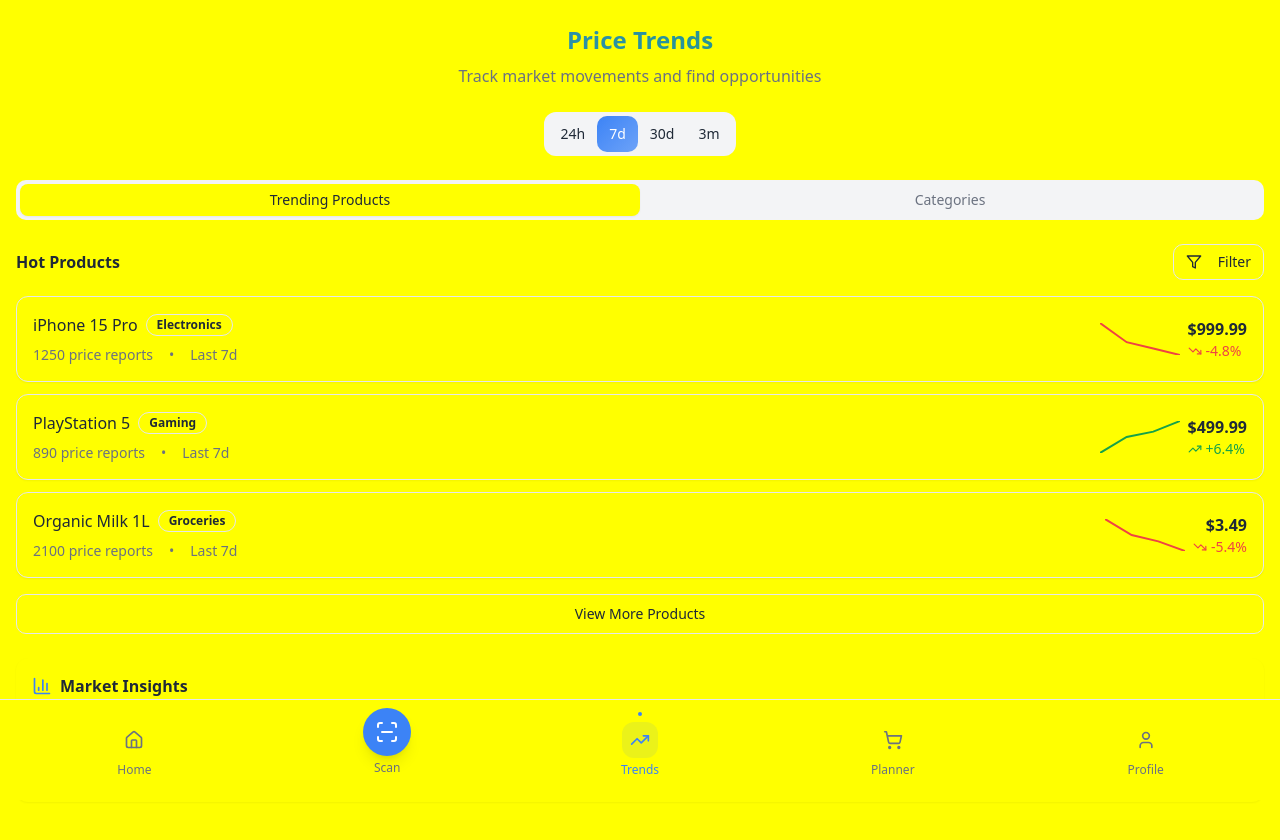
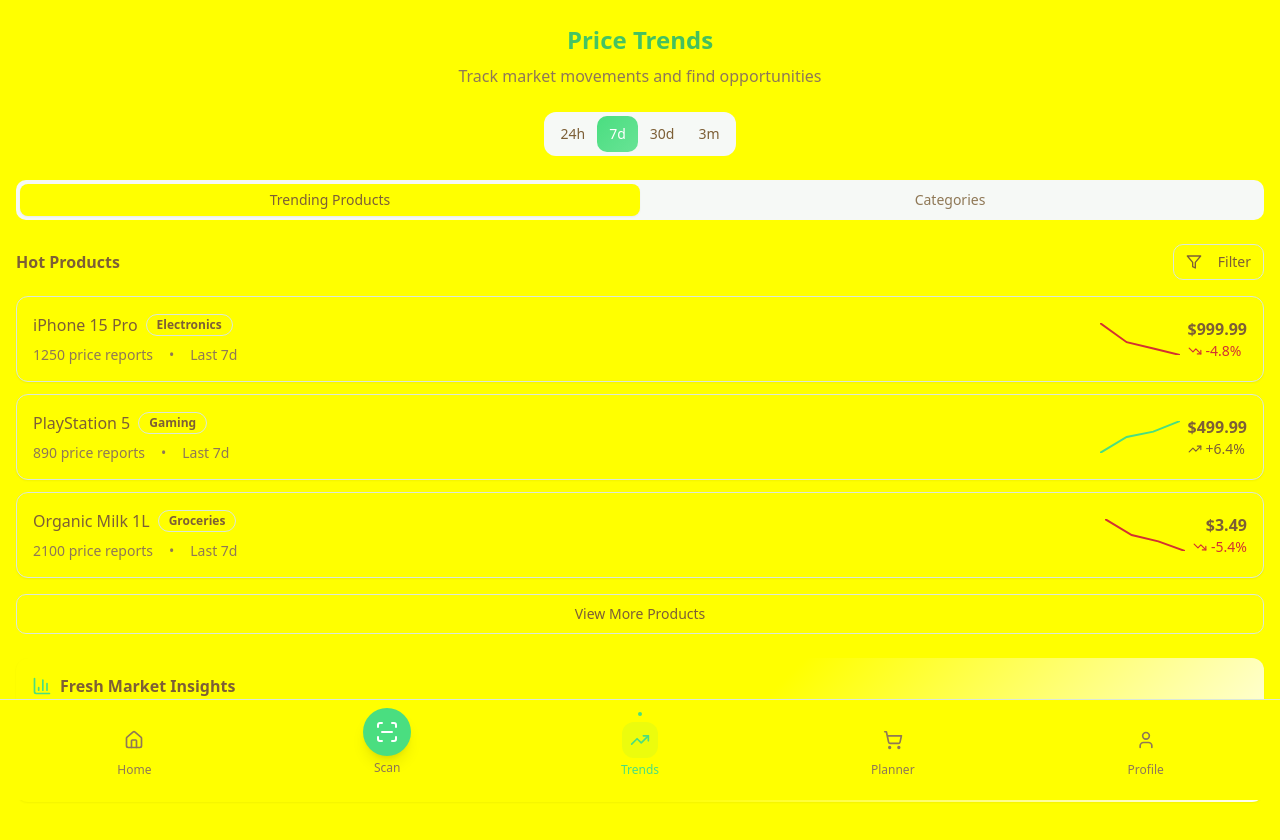
Before and after one commit to hymj95/prisly, a React (Vite) app: page / in a window 1280 px wide. Both pictures are taken after a click on the button "Trends". Shown: the top 840 px of the page. Built offline with nearby package versions, Linux system fonts and the light colour scheme; the HTML template or start-up script is replaced by a standard one.

Commit message:
Refactor: Update app design

```diff
--- a/src/components/tabs/Home.tsx
+++ b/src/components/tabs/Home.tsx
@@ -49,7 +49,7 @@ const Home: React.FC = () => {
       {/* Welcome Header */}
       <div className="text-center space-y-2">
         <h1 className="text-2xl font-bold text-gradient">Welcome to PriceTracker</h1>
-        <p className="text-muted-foreground">Find the best deals and track prices in real-time</p>
+        <p className="text-muted-foreground">Find fresh deals and save on your groceries</p>
       </div>
 
       {/* Quick Stats */}
--- a/src/components/tabs/Trends.tsx
+++ b/src/components/tabs/Trends.tsx
@@ -197,17 +197,17 @@ const Trends: React.FC = () => {
         <div className="space-y-3">
           <div className="flex items-center gap-2">
             <BarChart3 className="text-primary" size={20} />
-            <h3 className="font-semibold">Market Insights</h3>
+            <h3 className="font-semibold">Fresh Market Insights</h3>
           </div>
           <div className="space-y-2 text-sm">
             <p className="text-muted-foreground">
-              • Electronics prices dropped 2.3% this week due to new product releases
+              • Fresh produce prices dropped 3.2% this week at farmer's markets
             </p>
             <p className="text-muted-foreground">
-              • Grocery prices increased 1.8% following seasonal demand
+              • Organic items show 12% savings compared to conventional stores
             </p>
             <p className="text-muted-foreground">
-              • Best time to buy: Tuesday mornings show 15% lower prices on average
+              • Best shopping time: Early morning for freshest selection & deals
             </p>
           </div>
         </div>
--- a/src/index.css
+++ b/src/index.css
@@ -6,66 +6,67 @@
 
 @layer base {
   :root {
-    /* Core App Colors */
-    --background: 248 250 252;
-    --foreground: 215 28% 17%;
+    /* Core App Colors - Grocery Fresh Theme */
+    --background: 248 252 248;
+    --foreground: 35 40 35;
 
     /* Card & Surface Colors */
     --card: 255 255 255;
-    --card-foreground: 215 28% 17%;
+    --card-foreground: 35 40 35;
 
     --popover: 255 255 255;
-    --popover-foreground: 215 28% 17%;
+    --popover-foreground: 35 40 35;
 
-    /* Primary Brand - Scan Blue */
-    --primary: 217 91% 60%;
+    /* Primary Brand - Fresh Green */
+    --primary: 142 69% 58%;
     --primary-foreground: 255 255 255;
-    --primary-hover: 217 91% 55%;
+    --primary-hover: 142 69% 52%;
 
-    /* Secondary - Success Green */
-    --secondary: 142 76% 36%;
+    /* Secondary - Warm Peach */
+    --secondary: 25 85% 65%;
     --secondary-foreground: 255 255 255;
 
-    /* Accent - Price Orange */
-    --accent: 25 95% 53%;
+    /* Accent - Carrot Orange */
+    --accent: 24 88% 58%;
     --accent-foreground: 255 255 255;
 
-    /* Muted & Subtle */
-    --muted: 220 14% 96%;
-    --muted-foreground: 220 9% 46%;
+    /* Muted & Subtle - Natural Tones */
+    --muted: 120 20% 97%;
+    --muted-foreground: 35 25% 45%;
 
     /* Status Colors */
-    --success: 142 76% 36%;
+    --success: 142 69% 58%;
     --success-foreground: 255 255 255;
 
-    --warning: 48 96% 53%;
+    --warning: 43 89% 58%;
     --warning-foreground: 25 24% 15%;
 
-    --destructive: 0 84% 60%;
+    --destructive: 0 65% 51%;
     --destructive-foreground: 255 255 255;
 
     /* Border & Input */
-    --border: 220 13% 91%;
-    --input: 220 13% 91%;
-    --ring: 217 91% 60%;
+    --border: 120 20% 88%;
+    --input: 120 20% 88%;
+    --ring: 142 69% 58%;
 
     /* Navigation */
     --nav-background: 255 255 255;
-    --nav-border: 220 13% 91%;
-    --nav-active: 217 91% 60%;
-    --nav-inactive: 220 9% 46%;
+    --nav-border: 120 20% 88%;
+    --nav-active: 142 69% 58%;
+    --nav-inactive: 35 25% 45%;
 
-    /* Gradients */
-    --gradient-primary: linear-gradient(135deg, hsl(217 91% 60%) 0%, hsl(142 76% 36%) 100%);
-    --gradient-scan: linear-gradient(135deg, hsl(217 91% 60%) 0%, hsl(217 91% 70%) 100%);
-    --gradient-success: linear-gradient(135deg, hsl(142 76% 36%) 0%, hsl(142 76% 46%) 100%);
-    --gradient-card: linear-gradient(135deg, hsl(255 255 255 / 0.8) 0%, hsl(248 250 252) 100%);
+    /* Gradients - Grocery Fresh */
+    --gradient-primary: linear-gradient(135deg, hsl(142 69% 58%) 0%, hsl(120 45% 45%) 100%);
+    --gradient-scan: linear-gradient(135deg, hsl(142 69% 58%) 0%, hsl(142 69% 65%) 100%);
+    --gradient-success: linear-gradient(135deg, hsl(142 69% 58%) 0%, hsl(142 69% 65%) 100%);
+    --gradient-card: linear-gradient(135deg, hsl(255 255 255 / 0.9) 0%, hsl(120 20% 97%) 100%);
+    --gradient-warm: linear-gradient(135deg, hsl(25 85% 65%) 0%, hsl(24 88% 58%) 100%);
 
-    /* Shadows */
-    --shadow-sm: 0 1px 2px 0 hsl(0 0% 0% / 0.05);
-    --shadow-md: 0 4px 6px -1px hsl(0 0% 0% / 0.1), 0 2px 4px -2px hsl(0 0% 0% / 0.1);
-    --shadow-lg: 0 10px 15px -3px hsl(0 0% 0% / 0.1), 0 4px 6px -4px hsl(0 0% 0% / 0.1);
-    --shadow-scan: 0 0 30px hsl(217 91% 60% / 0.3);
+    /* Shadows - Softer, Natural */
+    --shadow-sm: 0 1px 2px 0 hsl(120 20% 20% / 0.05);
+    --shadow-md: 0 4px 6px -1px hsl(120 20% 20% / 0.08), 0 2px 4px -2px hsl(120 20% 20% / 0.08);
+    --shadow-lg: 0 10px 15px -3px hsl(120 20% 20% / 0.08), 0 4px 6px -4px hsl(120 20% 20% / 0.08);
+    --shadow-scan: 0 0 25px hsl(142 69% 58% / 0.25);
 
     --radius: 0.75rem;
 
@@ -88,11 +89,11 @@
 
   /* Dark mode - keeping minimal for mobile focus */
   .dark {
-    --background: 15 23% 7%;
-    --foreground: 255 255 255;
-    --card: 24 20% 10%;
-    --primary: 217 91% 65%;
-    --nav-background: 24 20% 10%;
+    --background: 20 25 20;
+    --foreground: 248 252 248;
+    --card: 25 30 25;
+    --primary: 142 69% 65%;
+    --nav-background: 25 30 25;
   }
 }
 
@@ -124,6 +125,10 @@
 
   .gradient-card {
     background: var(--gradient-card);
+  }
+
+  .gradient-warm {
+    background: var(--gradient-warm);
   }
 
   /* Mobile-optimized animations */
--- a/tailwind.config.ts
+++ b/tailwind.config.ts
@@ -39,10 +39,6 @@ export default {
         accent: {
           DEFAULT: "hsl(var(--accent))",
           foreground: "hsl(var(--accent-foreground))",
-        },
-        success: {
-          DEFAULT: "hsl(var(--success))",
-          foreground: "hsl(var(--success-foreground))",
         },
         warning: {
           DEFAULT: "hsl(var(--warning))",
```
